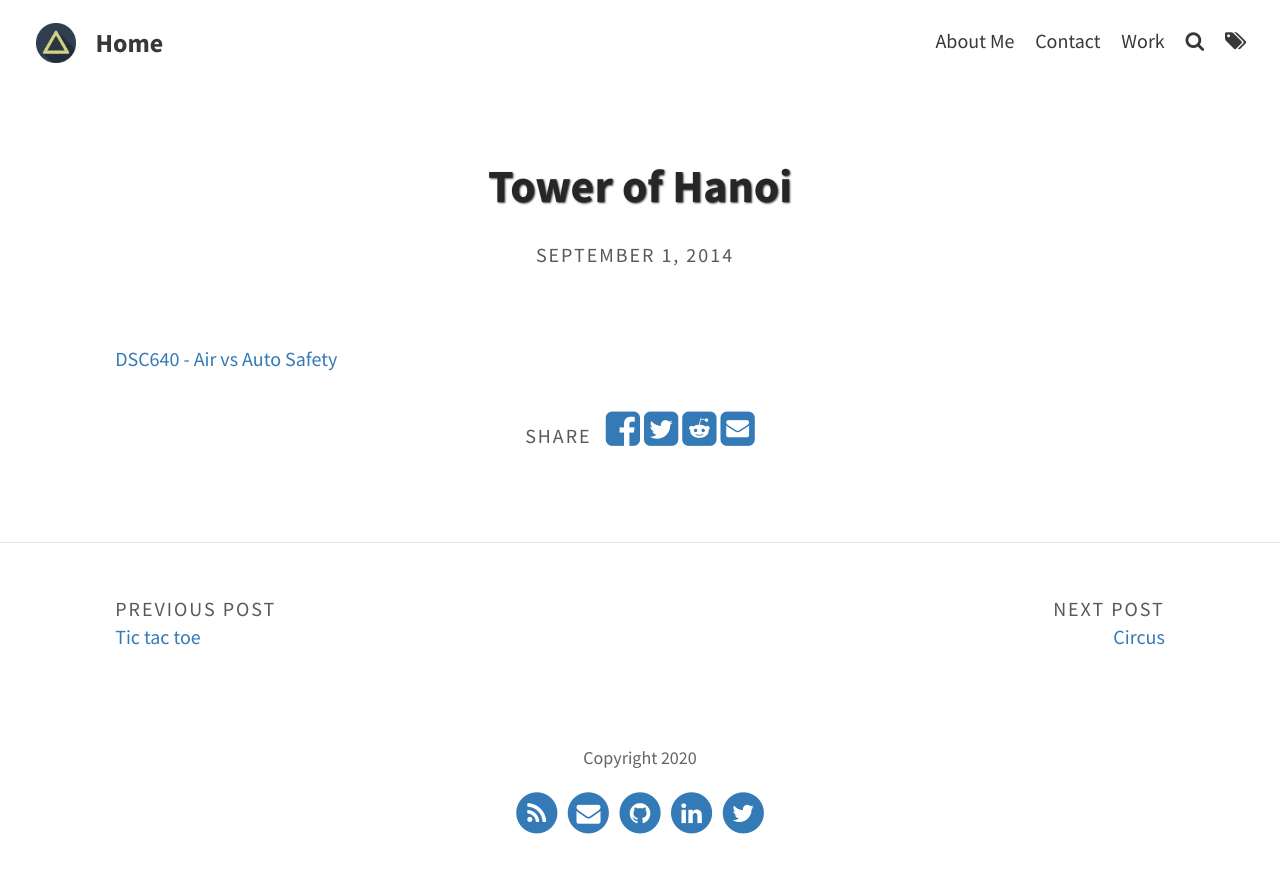
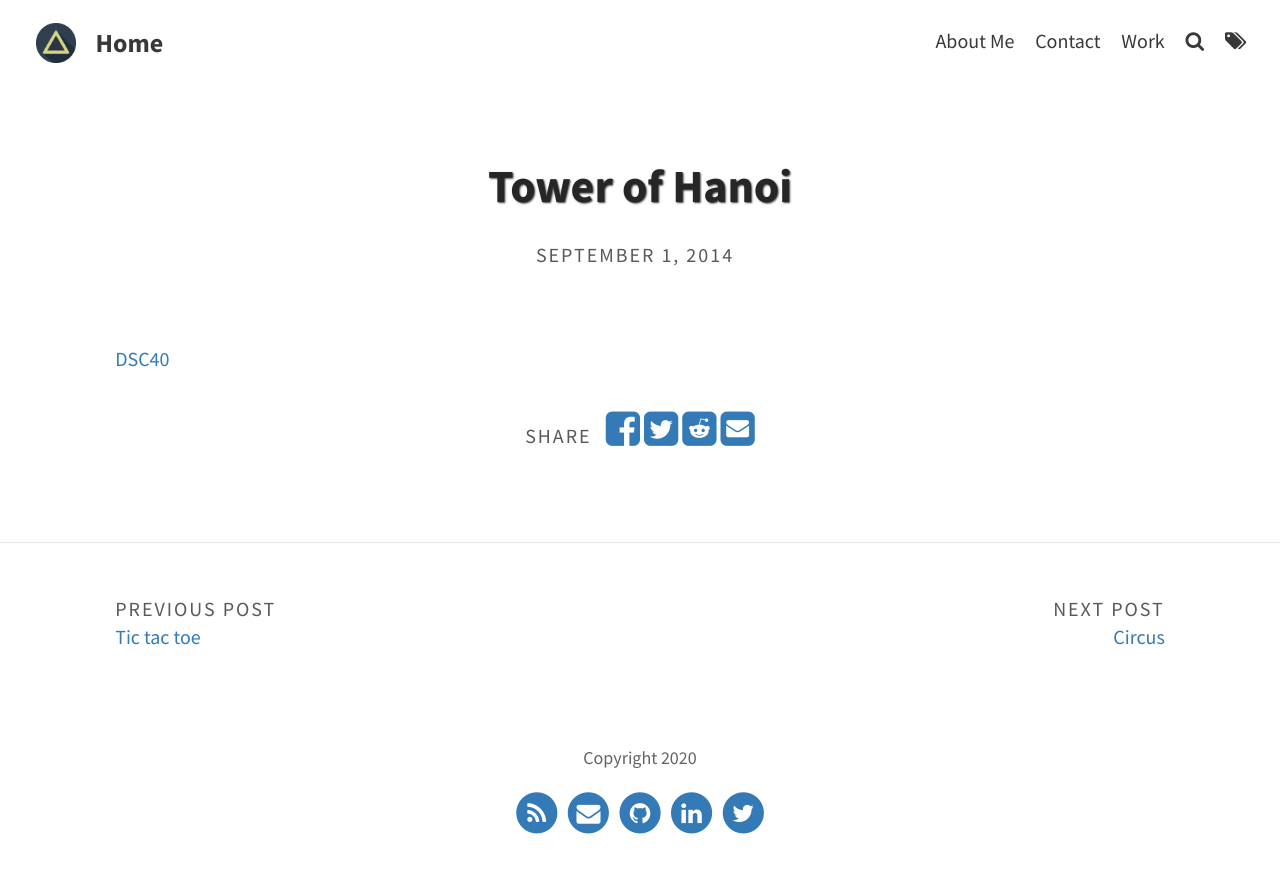
Before and after one commit to knmoses/knmoses.github.io, a Jekyll site: the page built from _portfolio/hanoi.md, in a window 1280 px wide. Shown: the top 873 px of the page. Built offline with Jekyll 4.4.1, drawn with Linux system fonts in a browser that asks for light colours.

Commit message:
Update hanoi.md

```diff
--- a/_portfolio/hanoi.md
+++ b/_portfolio/hanoi.md
@@ -6,4 +6,4 @@ date: September 2014
 ---
 
 
-[DSC640 - Air vs Auto Safety](https://github.com/knmoses/DSC640-Air-vs-Auto-Safety)
+[DSC40](https://github.com/knmoses/DSC540)
```
